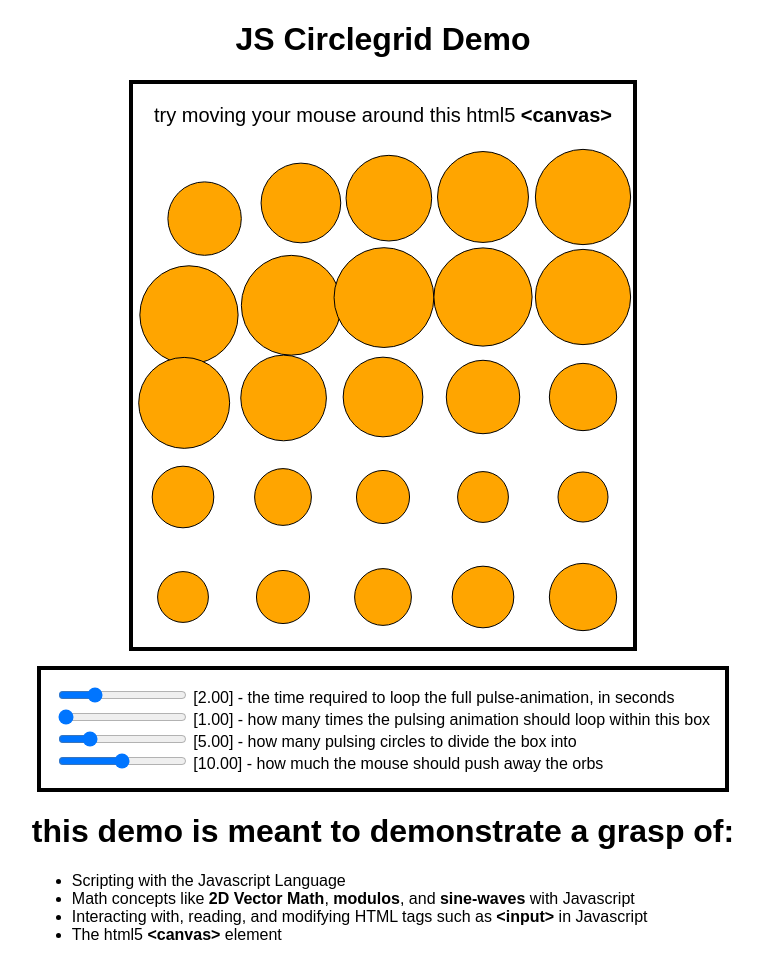
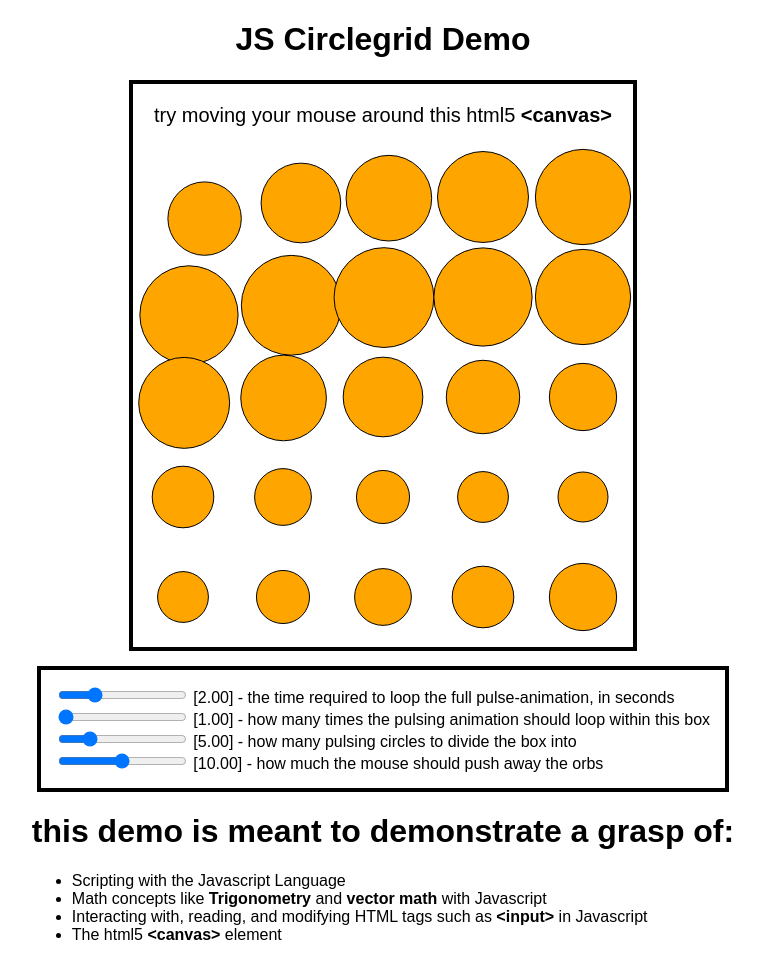
Before and after one commit to LucyWatcher/ShapesJS, a plain HTML site: page index.html in a window 1280 px wide. Shown: the top 978 px of the page, without its empty margins (257-1020 px from the left). Drawn offline with Linux system fonts and the light colour scheme.

Commit message:
Update index.html
Updated the HTML description to better reflect the actual content!

```diff
--- a/index.html
+++ b/index.html
@@ -36,7 +36,7 @@
       <h1>this demo is meant to demonstrate a grasp of:</h1>
       <ul>
         <li>Scripting with the Javascript Language</li>
-        <li>Math concepts like <b>2D Vector Math</b>, <b>modulos</b>, and <b>sine-waves</b> with Javascript</li>
+        <li>Math concepts like <b>Trigonometry</b> and <b>vector math</b> with Javascript</li>
         <li>Interacting with, reading, and modifying HTML tags such as <b>&lt;input&gt;</b> in Javascript</li>
         <li>The html5 <b>&lt;canvas&gt;</b> element</li>
       </ul>
```
